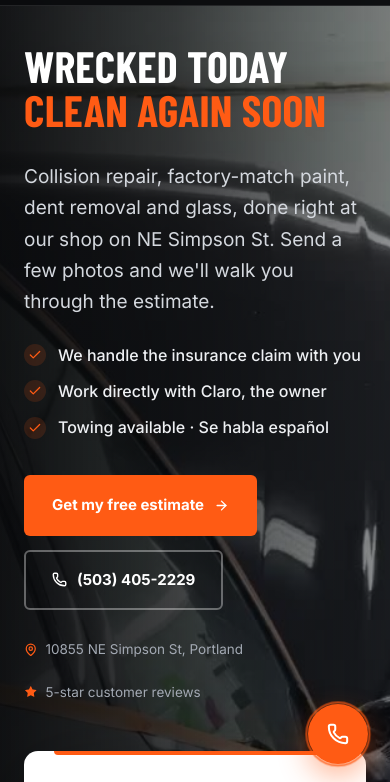
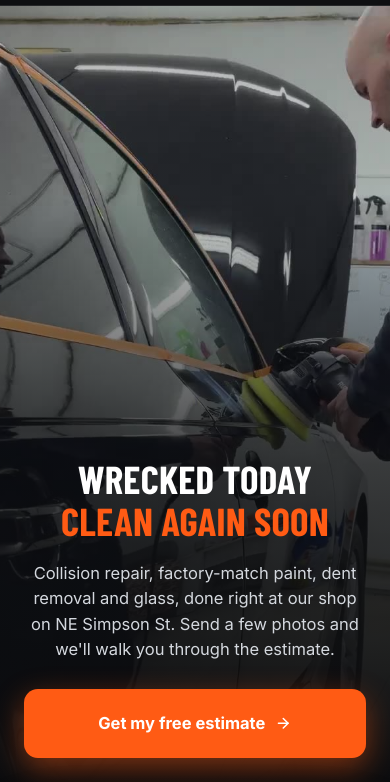
Before and after one commit to asmaamohameed/ClaroAutobodyWebsite, a plain HTML site: page index.html in a window 390 px wide. Shown: the part 58-840 px from the top of the page. Drawn offline with nearby package versions, Linux system fonts and the light colour scheme; a web font is replaced by a local one.

Commit message:
Mobile hero: full-screen video with centered copy and one big CTA
- Video fills the first screen, darkening only toward the bottom
- Headline, intro and a full-width "Get my free estimate" button sit
  centered at the bottom; the estimate form follows below
- Bullets, phone button and trust line are hidden on phones only
- Floating call button waits until the hero CTA scrolls away on phones

Co-Authored-By: Claude Opus 5.5 <noreply@anthropic.com>
Claude-Session: https://claude.ai/code/session_01A2hbYUroQKRcmkvDZzD1uk

```diff
--- a/css/responsive.css
+++ b/css/responsive.css
@@ -37,9 +37,19 @@
   .nav__actions .navphone,.nav__actions .pill{display:none}
   .burger{display:block}
   nav{height:64px}
-  .hero{padding-top:64px}
-  .hero > .wrap{padding-top:40px;padding-bottom:48px}
-  .hero h1{font-size:44px}
+  /* Mobile hero: video fills the first screen, copy sits centered at the bottom, form follows below */
+  .hero{padding-top:64px;background:var(--ink)}
+  .hero-bg,.hero-scrim{bottom:auto;height:100svh}
+  .hero-scrim{background:linear-gradient(180deg,rgba(11,12,14,.35) 0%,rgba(11,12,14,.2) 30%,rgba(11,12,14,.78) 62%,var(--ink) 100%)}
+  .hero > .wrap{padding-top:0;padding-bottom:40px;gap:36px}
+  .hero-copy{min-height:calc(100svh - 64px);display:flex;flex-direction:column;justify-content:flex-end;align-items:center;text-align:center;padding-bottom:28px}
+  .hero h1{font-size:clamp(34px,10vw,44px);line-height:.98}
+  .hero-sub{font-size:16.5px;line-height:1.55;margin:16px auto 26px;max-width:34ch}
+  .hero-list,.hero-trust,.hero-ctas .btn-ghost{display:none}
+  .hero-ctas{width:100%}
+  .float-call{opacity:0;transform:translateY(16px) scale(.9);pointer-events:none;transition:opacity .3s,transform .3s}
+  .float-call.is-visible{opacity:1;transform:none;pointer-events:auto}
+  .hero-ctas .btn-primary{width:100%;justify-content:center;padding:19px 24px;font-size:16.5px;border-radius:14px;box-shadow:0 10px 30px rgba(255,91,20,.45)}
   .h2{font-size:34px}
   .svc-grid,.fcols{grid-template-columns:1fr}
   .reviews__track{grid-auto-columns:86%;gap:14px}
--- a/js/modules/header.js
+++ b/js/modules/header.js
@@ -1,6 +1,7 @@
 /**
- * Header state (adds a shadow after 60px of scroll) and the top
- * scroll-progress bar. Also fills the footer year.
+ * Header state (adds a shadow after 60px of scroll), the top
+ * scroll-progress bar, and the floating call button, which on phones
+ * waits until the hero CTA has scrolled away. Also fills the footer year.
  */
 window.Claro = window.Claro || {};
 
@@ -9,6 +10,7 @@ window.Claro.header = {
     var header = document.getElementById('siteHeader');
     var progress = document.getElementById('progress');
     var year = document.getElementById('year');
+    var call = document.querySelector('.float-call');
     if (year) year.textContent = new Date().getFullYear();
     if (!header) return;
 
@@ -17,6 +19,7 @@ window.Claro.header = {
       var y = window.scrollY || window.pageYOffset;
       var max = document.documentElement.scrollHeight - window.innerHeight;
       header.classList.toggle('scrolled', y > 60);
+      if (call) call.classList.toggle('is-visible', y > window.innerHeight * 0.6);
       if (progress) progress.style.width = (max > 0 ? (y / max) * 100 : 0) + '%';
       ticking = false;
     }
```
